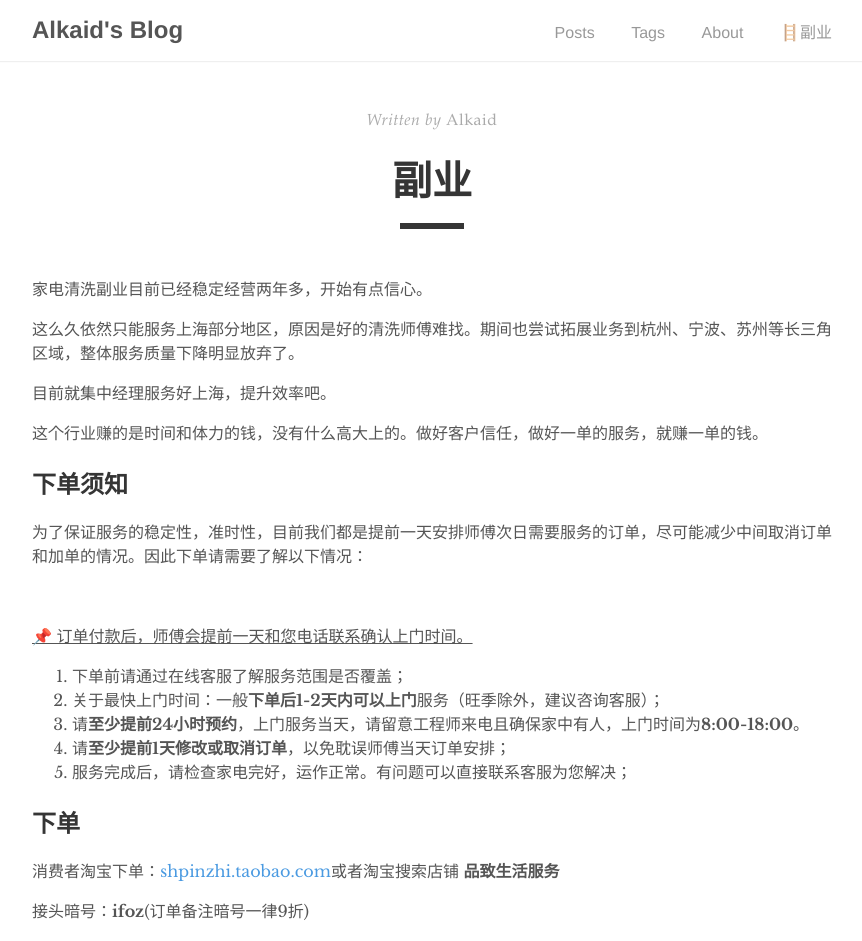
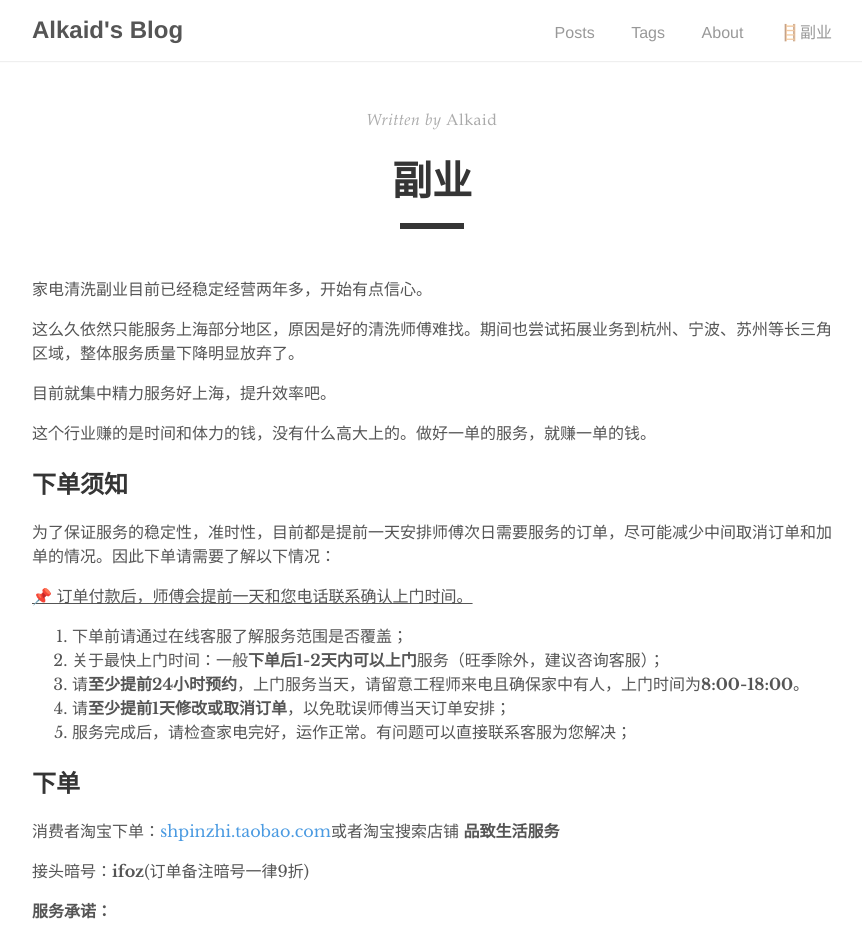
Before and after one commit to AlkaidWaong/ifoz, a Jekyll site: the page built from _pages/side.md, in a window 1280 px wide. Shown: the top 941 px of the page, without its empty margins (208-1070 px from the left). Built offline with Jekyll 4.4.1, drawn with Linux system fonts in a browser that asks for light colours.

Commit message:
Update side.md

```diff
--- a/_pages/side.md
+++ b/_pages/side.md
@@ -9,17 +9,15 @@
 
 这么久依然只能服务上海部分地区，原因是好的清洗师傅难找。期间也尝试拓展业务到杭州、宁波、苏州等长三角区域，整体服务质量下降明显放弃了。
 
-目前就集中经理服务好上海，提升效率吧。
+目前就集中精力服务好上海，提升效率吧。
 
-这个行业赚的是时间和体力的钱，没有什么高大上的。做好客户信任，做好一单的服务，就赚一单的钱。
+这个行业赚的是时间和体力的钱，没有什么高大上的。做好一单的服务，就赚一单的钱。
 
 
 
 ## 下单须知
 
-为了保证服务的稳定性，准时性，目前我们都是提前一天安排师傅次日需要服务的订单，尽可能减少中间取消订单和加单的情况。因此下单请需要了解以下情况：
-
-
+为了保证服务的稳定性，准时性，目前都是提前一天安排师傅次日需要服务的订单，尽可能减少中间取消订单和加单的情况。因此下单请需要了解以下情况：
 
 <u>📌 订单付款后，师傅会提前一天和您电话联系确认上门时间。</u>
 
```
